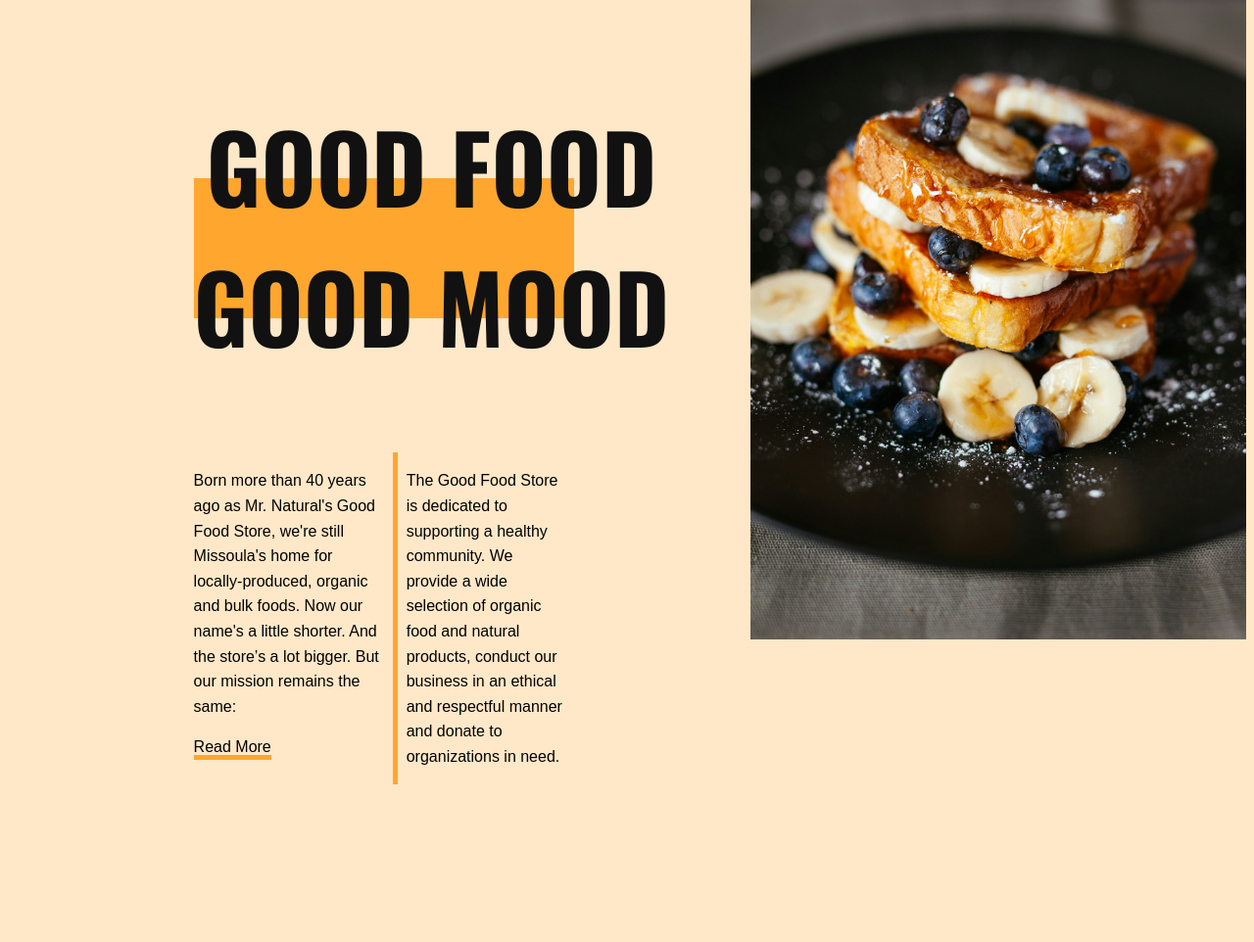
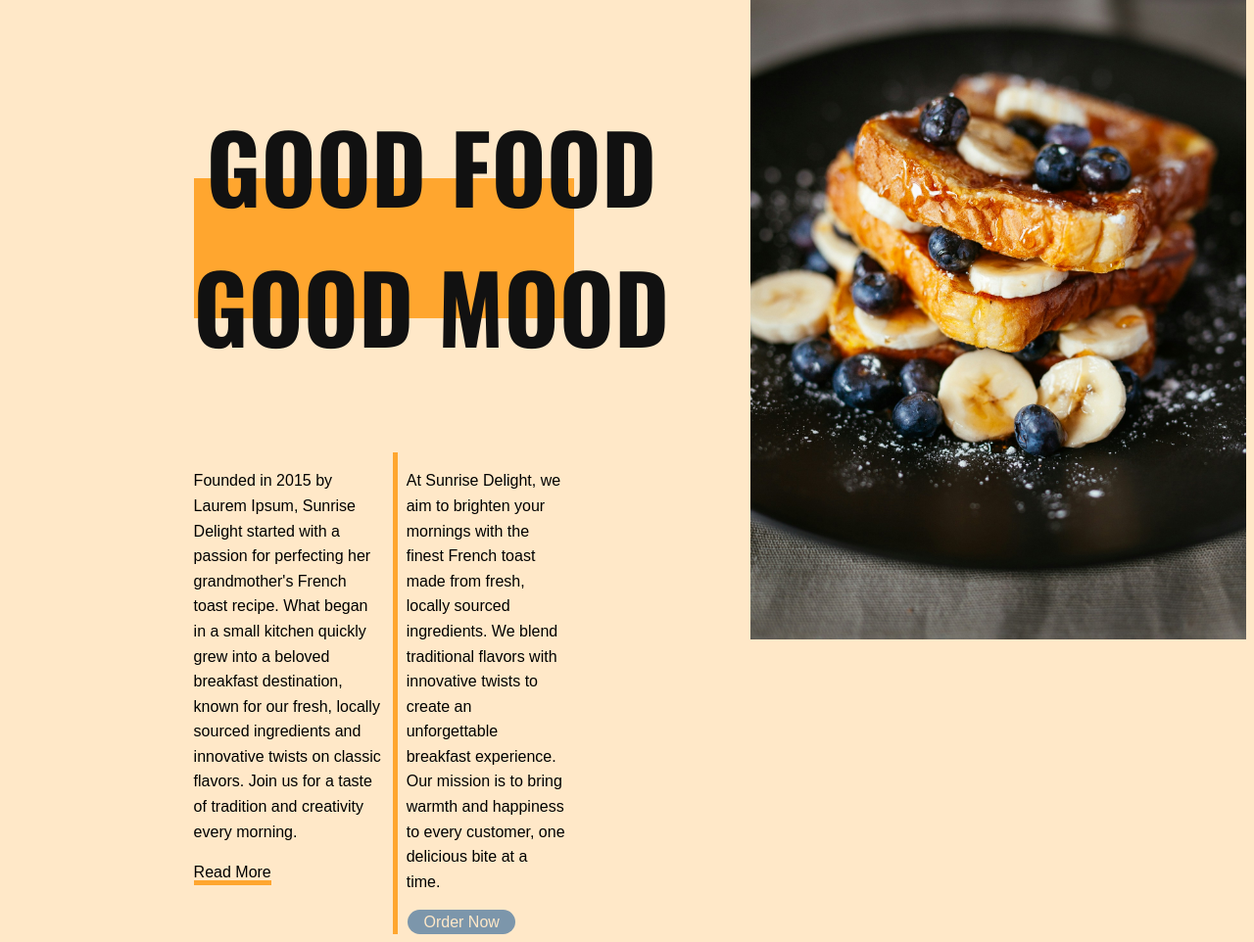
Before and after one commit to Matt2334/Sunrise-Delight, a Django app: page / in a window 1280 px wide. Shown: the part 26-988 px from the top of the page at 98% size. Before the commit the page ends 827 px from the top, so only its background shows below. Run offline with Django 4.2, Linux system fonts and the light colour scheme.

Commit message:
adding the order now button, and connecting it to a new html file

```diff
--- a/practice/myapp/static/style.css
+++ b/practice/myapp/static/style.css
@@ -46,3 +46,15 @@ body{
     border-left: 5px solid #FFA62F;
     max-width:45%;
 }
+.order-now{
+    display:block;
+    height: 25px;
+    width:110px;
+    background:#7C96AB;
+    color:#FFE8C8;
+    text-align:center;
+    font-family: open-sans, sans-serif;
+    border-radius:20px;
+    text-decoration:none;
+    margin-left: 10px;
+}
--- a/practice/myapp/templates/home.html
+++ b/practice/myapp/templates/home.html
@@ -26,19 +26,20 @@
         </h1>
         <div class="content-div">
             <div style="display:block; position:relative; text-align:left;">
-                <p style="padding-right:6%">Born more than 40 years ago as Mr. Natural's Good Food Store, we're
-                    still Missoula's home for locally-produced, organic and bulk foods.
-                    Now our name's a little shorter. And the store’s a lot bigger.
-                    But our mission remains the same:
+                <p style="padding-right:6%">Founded in 2015 by Laurem Ipsum, Sunrise Delight started with a passion for
+                    perfecting her grandmother's French toast recipe. What began in a small kitchen quickly grew into a
+                    beloved breakfast destination, known for our fresh, locally sourced ingredients and innovative
+                    twists on classic flavors. Join us for a taste of tradition and creativity every morning.
                 </p>
                 <a class="read-more" href="url">Read More</a>
             </div>
             <div class="content-mission-statement">
-                <p style="padding-left: 5%;">The Good Food Store is dedicated to supporting a healthy community.
-                    We provide a wide selection of organic food and natural products,
-                    conduct our business in an ethical and respectful manner and donate
-                    to organizations in need.
+                <p style="padding-left: 5%;">At Sunrise Delight, we aim to brighten your mornings with the finest French
+                    toast made from fresh, locally sourced ingredients. We blend traditional flavors with innovative
+                    twists to create an unforgettable breakfast experience. Our mission is to bring warmth and
+                    happiness to every customer, one delicious bite at a time.
                 </p>
+                <a class="order-now" href="/orders">Order Now</a>
             </div>
         </div>
     </section>
--- a/practice/myapp/urls.py
+++ b/practice/myapp/urls.py
@@ -2,5 +2,6 @@ from django.urls import path
 from . import views
 
 urlpatterns = [
-    path("", views.home, name="home")
+    path("", views.home, name="home"),
+    path("orders/", views.order, name="orders")
 ]
--- a/practice/myapp/views.py
+++ b/practice/myapp/views.py
@@ -3,3 +3,5 @@ from django.shortcuts import render, HttpResponse
 # Create your views here.
 def home(request):
     return render(request, "home.html")
+def order(request):
+    return render(request, "order.html")
```
Also changed, not shown: practice/myapp/templates/order.html (added, +10 -0 lines).
